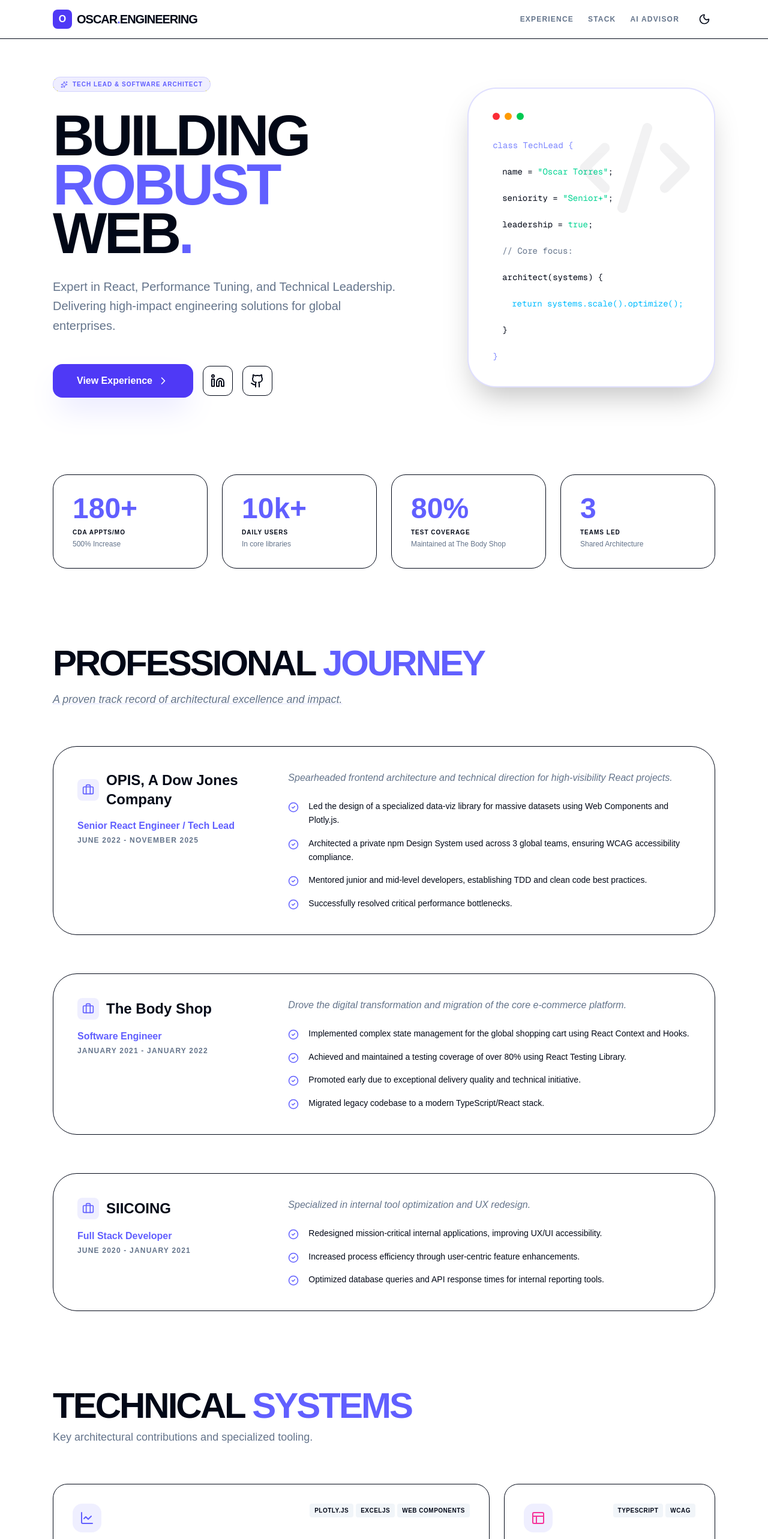
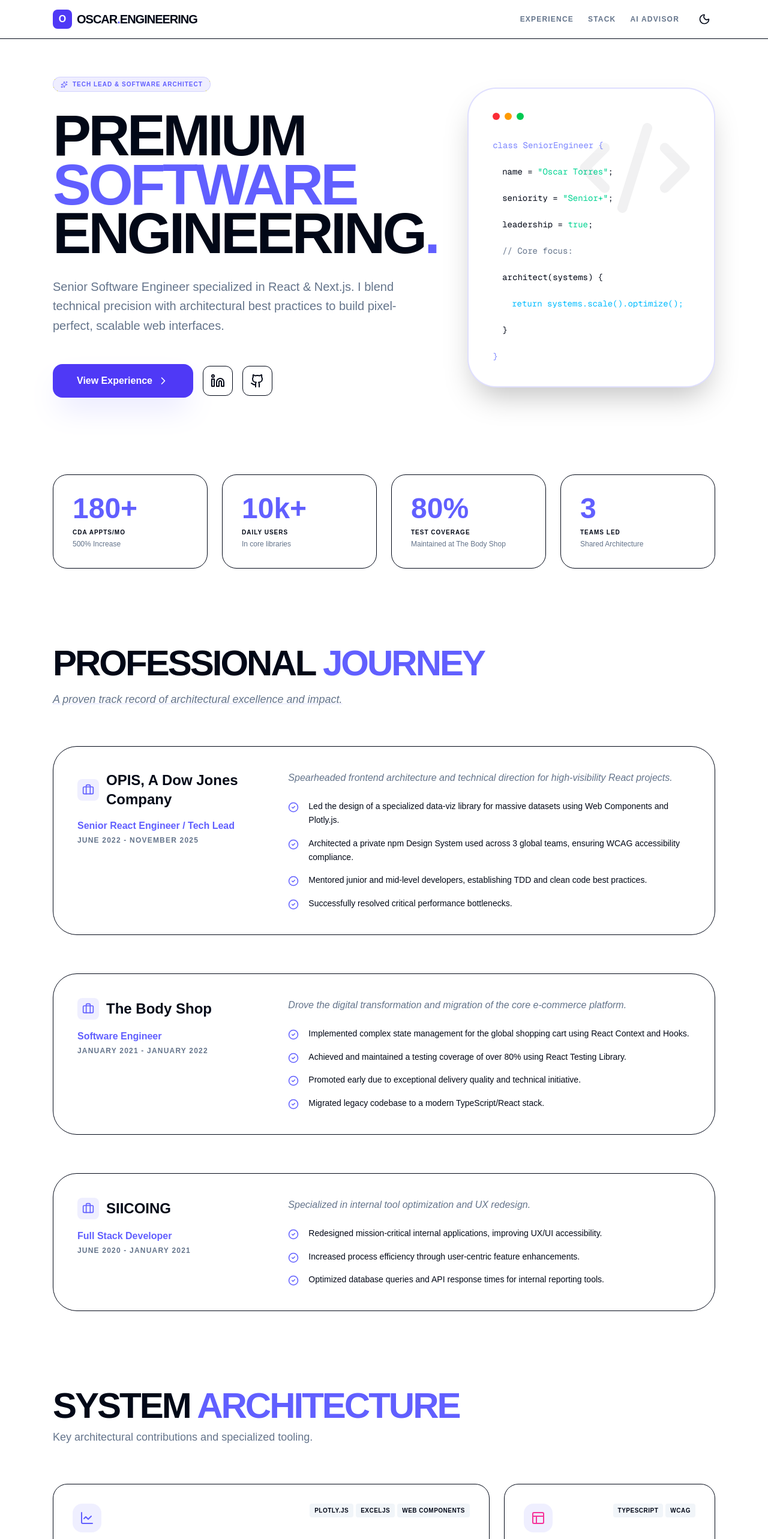
Before and after one commit to OscarDTorresB/personal-portfolio, a Next.js app: page / in a window 1280 px wide. Shown: the top 2566 px of the page at 60% size. Built offline with nearby package versions, Linux system fonts and the light colour scheme.

Commit message:
refactor: Update professional profile details and section titles to reflect a refined focus on senior software engineering and system architecture.

```diff
--- a/components/sections/BentoArchitecture.tsx
+++ b/components/sections/BentoArchitecture.tsx
@@ -5,7 +5,7 @@ export const BentoArchitecture = () => (
     <section id="architecture" className="mb-32">
         <div className="flex flex-col md:flex-row justify-between items-end mb-16 gap-6">
             <div>
-                <h2 className="text-4xl md:text-6xl font-black tracking-tighter uppercase mb-2">Technical <span className="text-indigo-500">Systems</span></h2>
+                <h2 className="text-4xl md:text-6xl font-black tracking-tighter uppercase mb-2">System <span className="text-indigo-500">Architecture</span></h2>
                 <p className="text-muted-foreground text-lg">Key architectural contributions and specialized tooling.</p>
             </div>
         </div>
--- a/components/sections/Hero.tsx
+++ b/components/sections/Hero.tsx
@@ -14,10 +14,10 @@ export const Hero = () => (
                     <Sparkles size={12} /> Tech Lead & Software Architect
                 </div>
                 <h1 className="text-6xl md:text-8xl font-black tracking-tighter mb-8 leading-[0.85] uppercase">
-                    Building <span className="text-indigo-500">Robust</span><br />Web<span className="text-indigo-500">.</span>
+                    Premium <span className="text-indigo-500">Software</span><br />Engineering<span className="text-indigo-500">.</span>
                 </h1>
                 <p className="text-xl text-muted-foreground mb-12 max-w-xl leading-relaxed">
-                    Expert in React, Performance Tuning, and Technical Leadership. Delivering high-impact engineering solutions for global enterprises.
+                    Senior Software Engineer specialized in React & Next.js. I blend technical precision with architectural best practices to build pixel-perfect, scalable web interfaces.
                 </p>
                 <div className="flex flex-wrap gap-4">
                     <a href="#experience" className="px-10 py-4 bg-indigo-600 text-white rounded-2xl font-bold shadow-2xl shadow-indigo-500/20 hover:scale-105 transition-all flex items-center gap-2">
@@ -41,7 +41,7 @@ export const Hero = () => (
                             <div className="w-3 h-3 rounded-full bg-amber-500" />
                             <div className="w-3 h-3 rounded-full bg-green-500" />
                         </div>
-                        <p className="text-indigo-400">class TechLead {"{"}</p>
+                        <p className="text-indigo-400">class SeniorEngineer {"{"}</p>
                         <p className="pl-4">name = <span className="text-emerald-400">"Oscar Torres"</span>;</p>
                         <p className="pl-4">seniority = <span className="text-emerald-400">"Senior+"</span>;</p>
                         <p className="pl-4">leadership = <span className="text-emerald-400">true</span>;</p>
--- a/data/portfolio.tsx
+++ b/data/portfolio.tsx
@@ -4,9 +4,9 @@ import { Cpu, Layout, LineChart, ShieldCheck } from "lucide-react";
 export const DATA = {
     profile: {
         name: "Oscar Torres",
-        role: "Senior Software Engineer & Tech Lead",
+        role: "Senior Software Engineer",
         location: "Colombia",
-        bio: "Frontend Architecture Specialist and Technical Lead. Focused on building scalable, accessible (WCAG), and high-performance systems that transform business objectives into technical realities.",
+        bio: "Senior Software Engineer specializing in the React ecosystem. I focus on writing clean, testable code and building accessible (WCAG) user interfaces that perform flawlessly at scale.",
         email: "oscardtorresb@gmail.com",
         linkedin: "https://www.linkedin.com/in/oscardtorresb/",
         github: "https://github.com/OscarDTorresB"
```
